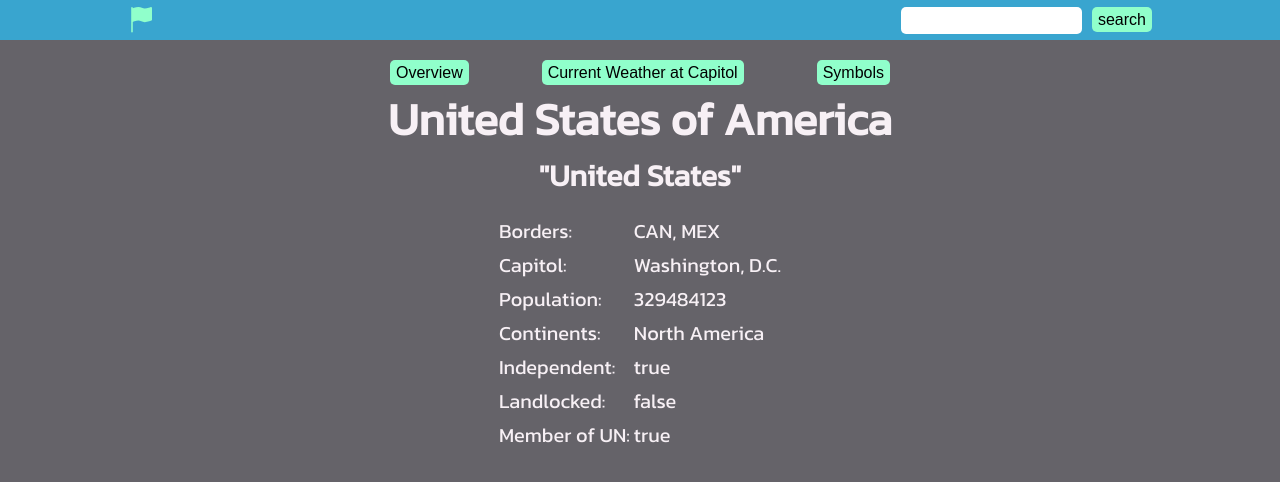
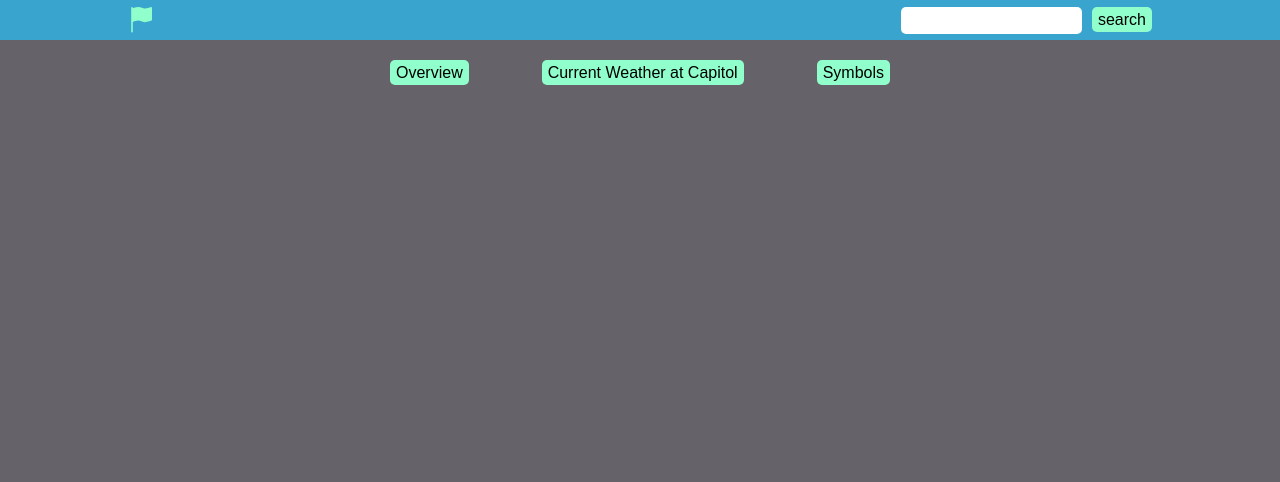
Before and after one commit to TopCodeAndrew/country-explorer, a React (Create React App) app: page / in a window 1280 px wide. Shown: the top 482 px of the page. Built offline with nearby package versions, Linux system fonts and the light colour scheme.

Commit message:
removed OptionDisplay contents AND 3 child components of MainDisplay.js

```diff
--- a/src/Components/MainDisplay.js
+++ b/src/Components/MainDisplay.js
@@ -1,9 +1,6 @@
 import React, { useState } from "react";
 import { useSelector } from "react-redux";
 import { selectDisplay } from "../redux/slices/displayCountrySlice";
-import Overview from "./Overview";
-import Symbols from "./Symbols";
-import Weather from "./Weather";
 
 const MainDisplay = () => {
     const [view, setView] = useState("Overview");
@@ -17,9 +14,6 @@ const MainDisplay = () => {
                 </button>
                 <button onClick={() => setView("Symbols")}>Symbols</button>
             </div>
-            {view === "Overview" && <Overview />}
-            {view === "Weather" && <Weather />}
-            {view === "Symbols" && <Symbols />}
         </div>
     );
 };
--- a/src/Components/OptionDisplay.js
+++ b/src/Components/OptionDisplay.js
@@ -1,33 +1,7 @@
 import React from "react";
-import { useDispatch, useSelector } from "react-redux";
-import { setDisplayCountry } from "../redux/slices/displayCountrySlice";
-
-import { selectPotentials } from "../redux/slices/potentialCountriesSlice";
 
 const OptionDisplay = () => {
-    let currentPotentials = useSelector(selectPotentials);
-    const dispatch = useDispatch();
-
-    return (
-        <div className="stack">
-            {currentPotentials &&
-                currentPotentials.map((e, i) => {
-                    return (
-                        <h2
-                            key={e.name.official}
-                            className="country-option"
-                            onClick={() =>
-                                dispatch(
-                                    setDisplayCountry(currentPotentials[i])
-                                )
-                            }
-                        >
-                            {e.name.common}
-                        </h2>
-                    );
-                })}
-        </div>
-    );
+    return <div className="stack">OptionDisplay</div>;
 };
 
 export default OptionDisplay;
--- a/src/Components/Overview.js
+++ /dev/null
@@ -1,60 +0,0 @@
-import React from "react";
-import { useSelector } from "react-redux";
-import { selectDisplay } from "../redux/slices/displayCountrySlice";
-
-const Overview = () => {
-    let currentDisplay = useSelector(selectDisplay);
-    return (
-        <div className="stack">
-            <h1>{currentDisplay.name.official}</h1>
-            <h2>"{currentDisplay.name.common}"</h2>
-
-            <table className="overview-table">
-                <tr>
-                    <td>Borders: </td>
-                    <td>
-                        {currentDisplay.borders
-                            ? currentDisplay.borders.map((e, i, arr) => {
-                                  if (i + 1 === arr.length) {
-                                      return `${e}`;
-                                  } else {
-                                      return `${e}, `;
-                                  }
-                              })
-                            : "N/A"}
-                    </td>
-                </tr>
-                <tr>
-                    <td>Capitol: </td>
-                    {currentDisplay.capital.map((e) => (
-                        <td>{e}</td>
-                    ))}
-                </tr>
-                <tr>
-                    <td>Population: </td>
-                    <td>{currentDisplay.population}</td>
-                </tr>
-                <tr>
-                    <td>Continents: </td>
-                    {currentDisplay.continents.map((e) => (
-                        <td>{e}</td>
-                    ))}
-                </tr>
-                <tr>
-                    <td>Independent: </td>
-                    <td>{currentDisplay.independent ? "true" : "false"}</td>
-                </tr>
-                <tr>
-                    <td>Landlocked: </td>
-                    <td>{currentDisplay.landlocked ? "true" : "false"}</td>
-                </tr>
-                <tr>
-                    <td>Member of UN: </td>
-                    <td>{currentDisplay.unMember ? "true" : "false"}</td>
-                </tr>
-            </table>
-        </div>
-    );
-};
-
-export default Overview;
--- a/src/Components/Symbols.js
+++ /dev/null
@@ -1,29 +0,0 @@
-import React from "react";
-import { useSelector } from "react-redux";
-import { selectDisplay } from "../redux/slices/displayCountrySlice";
-
-const Symbols = () => {
-    let currentDisplay = useSelector(selectDisplay);
-    return (
-        <div className="symbols">
-            <div className="stack">
-                <h2>Flag of {currentDisplay.name.common}:</h2>
-                {currentDisplay.flags ? (
-                    <img src={currentDisplay.flags.png} />
-                ) : (
-                    "(No Data Found)"
-                )}
-            </div>
-            <div className="stack">
-                <h2>Coat of Arms of {currentDisplay.name.common}:</h2>
-                {currentDisplay.coatOfArms ? (
-                    <img src={currentDisplay.coatOfArms.png} />
-                ) : (
-                    "(No Data Found)"
-                )}
-            </div>
-        </div>
-    );
-};
-
-export default Symbols;
--- a/src/Components/Weather.js
+++ /dev/null
@@ -1,67 +0,0 @@
-import axios from "axios";
-import React, { useEffect, useState } from "react";
-import { useDispatch, useSelector } from "react-redux";
-import { selectDisplay } from "../redux/slices/displayCountrySlice";
-
-const Weather = () => {
-    let display = useSelector(selectDisplay);
-    let latitude = display.capitalInfo.latlng[0];
-    let longitude = display.capitalInfo.latlng[1];
-
-    const [weather, setWeather] = useState();
-
-    useEffect(() => {
-        const options = {
-            method: "GET",
-            url: "https://weatherapi-com.p.rapidapi.com/current.json",
-            params: { q: `${latitude}, ${longitude}` },
-            headers: {
-                "X-RapidAPI-Key":
-                    "a6d17c435bmsh4d9e58612f71967p10018cjsn8cd7066a3d2a",
-                "X-RapidAPI-Host": "weatherapi-com.p.rapidapi.com",
-            },
-        };
-
-        axios
-            .request(options)
-            .then(function (res) {
-                setWeather(res.data);
-            })
-            .catch(function (error) {
-                console.error(error);
-                alert("Issue fetching weather data");
-            });
-    }, []);
-
-    return (
-        <div>
-            <table className="overview-table">
-                <tr>
-                    <td>Conditions: </td>
-                    <td>{weather?.current?.condition?.text}</td>
-                </tr>
-                <tr>
-                    <td>Temperature: </td>
-                    <td>{weather?.current.temp_f} degrees Farenheit</td>
-                </tr>
-                <tr>
-                    <td>Feels Like: </td>
-                    <td>{weather?.current?.feelslike_f} degrees Farenheit</td>
-                </tr>
-                <tr>
-                    <td>Humidity: </td>
-                    <td>{weather?.current?.humidity}%</td>
-                </tr>
-                <tr>
-                    <td>Wind Speed: </td>
-                    <td>
-                        {weather?.current?.wind_mph} mph{" "}
-                        {weather?.current?.wind_dir}
-                    </td>
-                </tr>
-            </table>
-        </div>
-    );
-};
-
-export default Weather;
```
